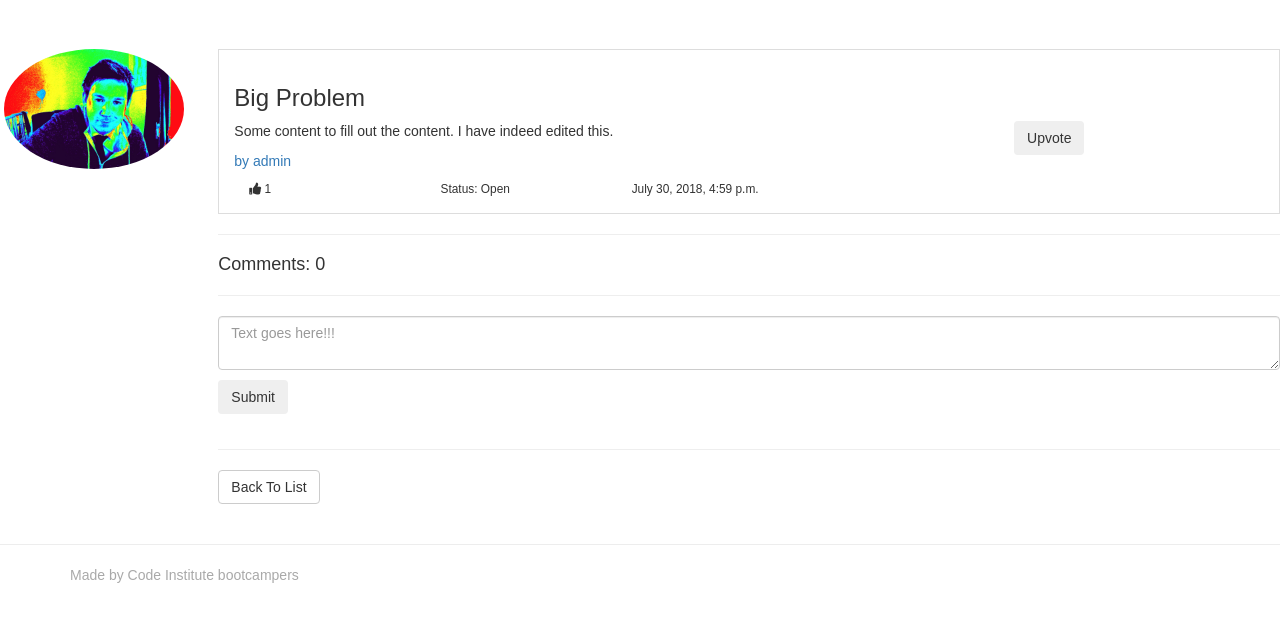
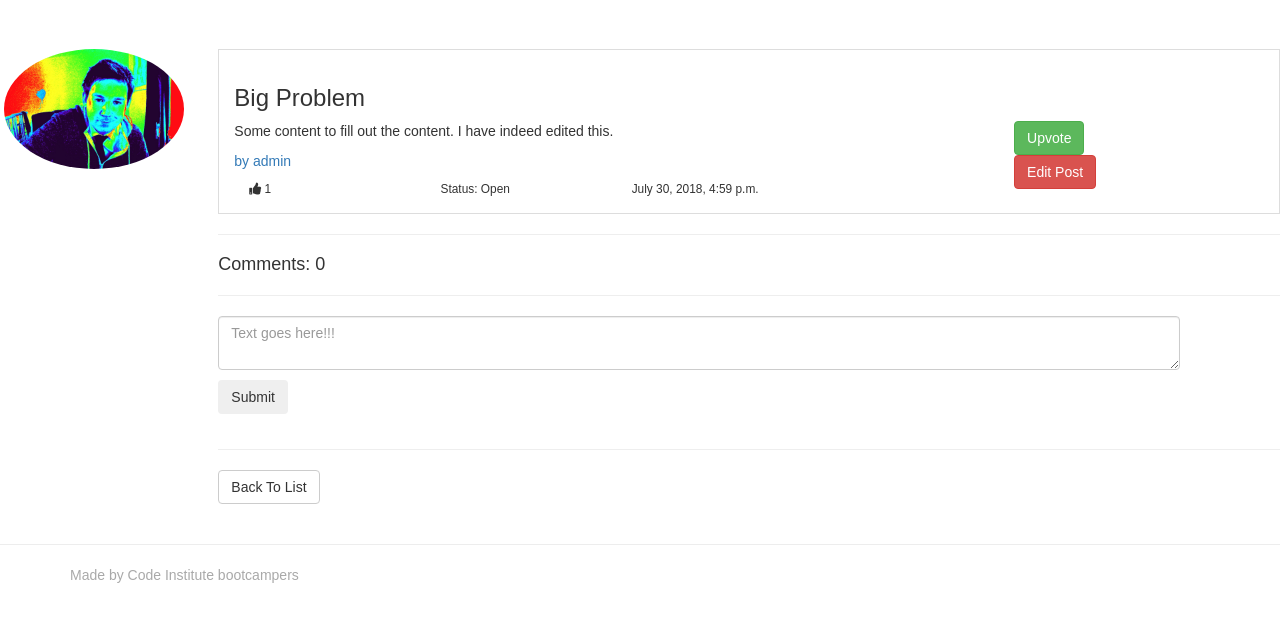
Before and after one commit to Bad-Gandalf/milestone-5-rick-will-fix-it, a Django app: a page that uses templates/bugs/post_detail.html in a window 1280 px wide. Shown: the part 51-673 px from the top of the page. Run offline with Django 3.2, Linux system fonts and the light colour scheme; a user stored in the database is signed in; data comes from the database, SQL or seed files in the repository; both versions use the stored data as it was after the commit; parts of the project's set-up code (start-up, migrations or seed data) failed here and were passed over; some libraries are stand-ins or nearby versions.

Commit message:
Users can now update their posts, edit buttons will only display on their own posts

```diff
--- a/bugs/urls.py
+++ b/bugs/urls.py
@@ -1,9 +1,10 @@
 from django.conf.urls import url
-from .views import post_detail, post_create, post_list, upvote_post
+from .views import post_detail, post_create, post_list, upvote_post, post_update
 
 urlpatterns = [
     url(r'^(?P<id>\d+)/(?P<slug>[\w-]+)/$', post_detail, name='post_detail'),
     url(r'^post_create/$', post_create, name="post_create"),
     url(r'^post_list/', post_list, name="post_list"),
     url(r'^upvote_post/$', upvote_post, name="upvote_post" ),
+    url(r'^(?P<id>\d+)/(?P<slug>[\w-]+)/edit/$', post_update, name='update'),
 ]
--- a/bugs/views.py
+++ b/bugs/views.py
@@ -70,3 +70,19 @@ def post_create(request):
         form = PostCreateForm()
     context = {'form': form,}
     return render(request, 'bugs/post_create.html', context)
+
+@login_required
+def post_update(request, id, slug):
+    instance = get_object_or_404(Post, id=id)
+    form = PostCreateForm(request.POST or None, instance=instance)
+    if form.is_valid():
+        instance = form.save(commit=False)
+        instance.save()
+        return HttpResponseRedirect(instance.get_absolute_url())
+
+    context = {
+        "title": instance.title,
+        "instance": instance,
+        "form": form,
+    }
+    return render(request, "bugs/post_create.html", context)
--- a/static/css/custom.css
+++ b/static/css/custom.css
@@ -76,4 +76,9 @@ caption p {
 
 .replied-comments {
     padding-left: 70px;
+    margin-right: 85px;
 }
+
+.form-group {
+    margin-right: 85px
+}
--- a/templates/bugs/post_detail.html
+++ b/templates/bugs/post_detail.html
@@ -10,7 +10,9 @@
     <div class="col-md-10 col-sm-9">
 
         <div class="panel-body">
+
             <h3>{{ post.title }}</h3>
+
             <div class="row">
                 <div class="col-xs-9">
                     <p>{{ post.content }}</p>
@@ -38,10 +40,14 @@
                     {% if is_upvoted %}
                     <button class="btn btn-danger" type="submit" name="post_id" value="{{ post.id }}">Downvote</button>
                     {% else %}
-                    <button class="btn btn-blue" type="submit" name="post_id" value="{{ post.id }}">Upvote</button>
+                    <button class="btn btn-success" type="submit" name="post_id" value="{{ post.id }}">Upvote</button>
                     {% endif %}
                 </form></span>
+                {% if request.user.id == post.author.id %}
+                    <span><a href="{% url 'update' post.id post.slug %}"><button class="btn btn-danger">Edit Post</button></a></span> {% else %}
+                     {% endif %}
                 </div>
+
             </div>
             {% if post.image %}
 
@@ -76,7 +82,7 @@
             </div>
             <div class="comments">
                 <p> {{ comment.content }}</p>
-<br>
+                <br>
 
                 <button type="button" name="button" class="reply-btn btn-success">Reply</button>
 
@@ -121,7 +127,7 @@
 
 
 
-    <a href="{% url 'post_list' %}" class="btn btn-default">Back To List</a>
+        <a href="{% url 'post_list' %}" class="btn btn-default">Back To List</a>
 
     </div>
 
```
Also changed, not shown: db.sqlite3.
